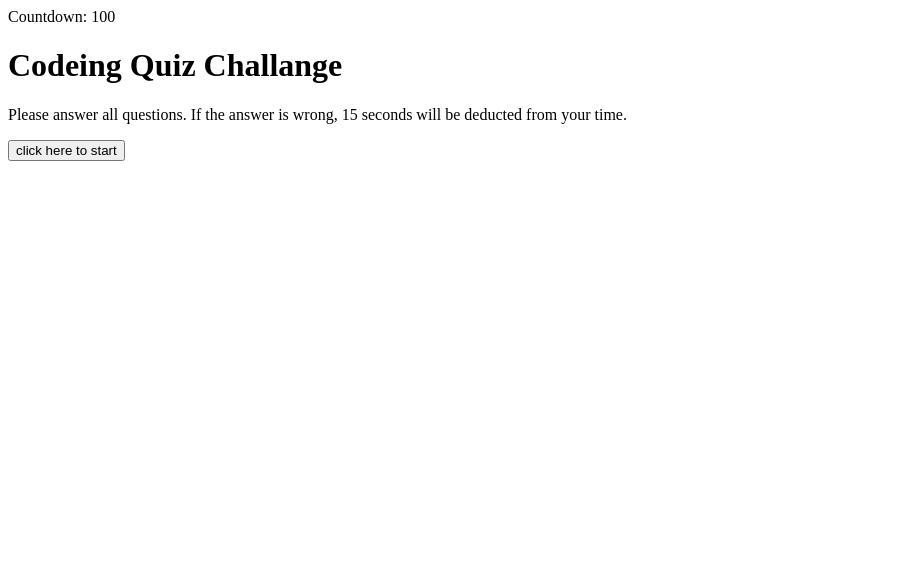
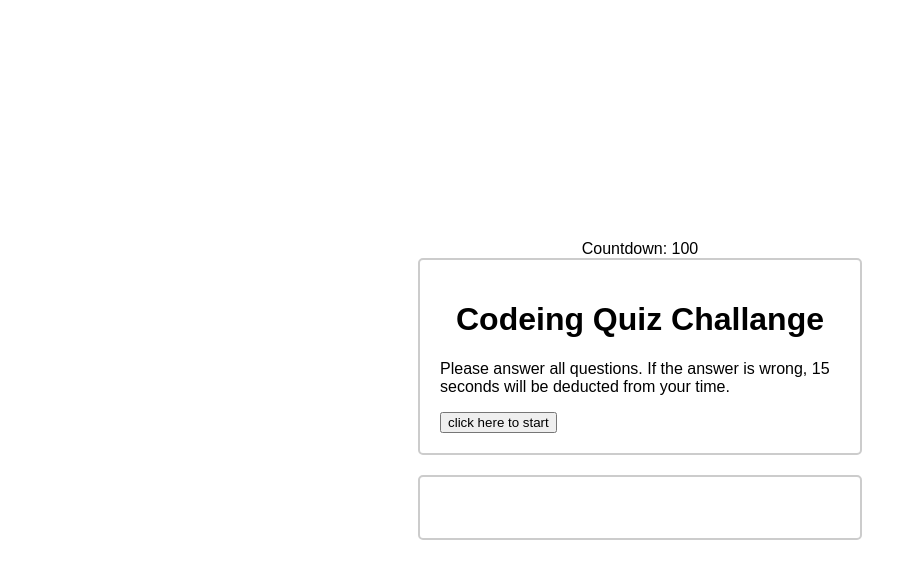
Before and after one commit to ssherp/quiz-code, a plain HTML site: page index.html in a window 1280 px wide. Shown: the whole page, without its empty margins (0-917 px from the left). Drawn offline with Linux system fonts and the light colour scheme; files whose address does not match are found by name.

Commit message:
add css and added deleted files

```diff
--- /dev/null
+++ b/assets/style.css
@@ -0,0 +1,37 @@
+body {
+    display: flex;
+    flex-direction: column;
+    align-items: center;
+    justify-content: center;
+    height: 100vh;
+    margin: 0;
+    padding: 0;
+    font-family: Arial, sans-serif;
+  }
+
+  h1 {
+    text-align: center;
+  }
+
+  #displayStart,
+  #questions {
+    width: 400px;
+    padding: 20px;
+    border: 2px solid #ccc;
+    border-radius: 5px;
+    margin-bottom: 20px;
+  }
+
+  button {
+    display: block;
+    margin-top: 10px;
+  }
+
+  #high-scores {
+    list-style-type: none;
+    padding: 0;
+  }
+
+  #high-scores li {
+    margin-bottom: 10px;
+  }
--- a/index.html
+++ b/index.html
@@ -4,6 +4,7 @@
 <head>
    <meta charset="UTF-8">
    <meta name="viewport" content="width=device-width, initial-scale=1.0">
+   <link rel="stylesheet" href="./assets/style.css">
    <title>Document</title>
 </head>
 
```
Also changed, not shown: assets/css/style.css (deleted), assets/html/highScore.html (deleted), assets/script.js (renamed from assets/js/script.js).
